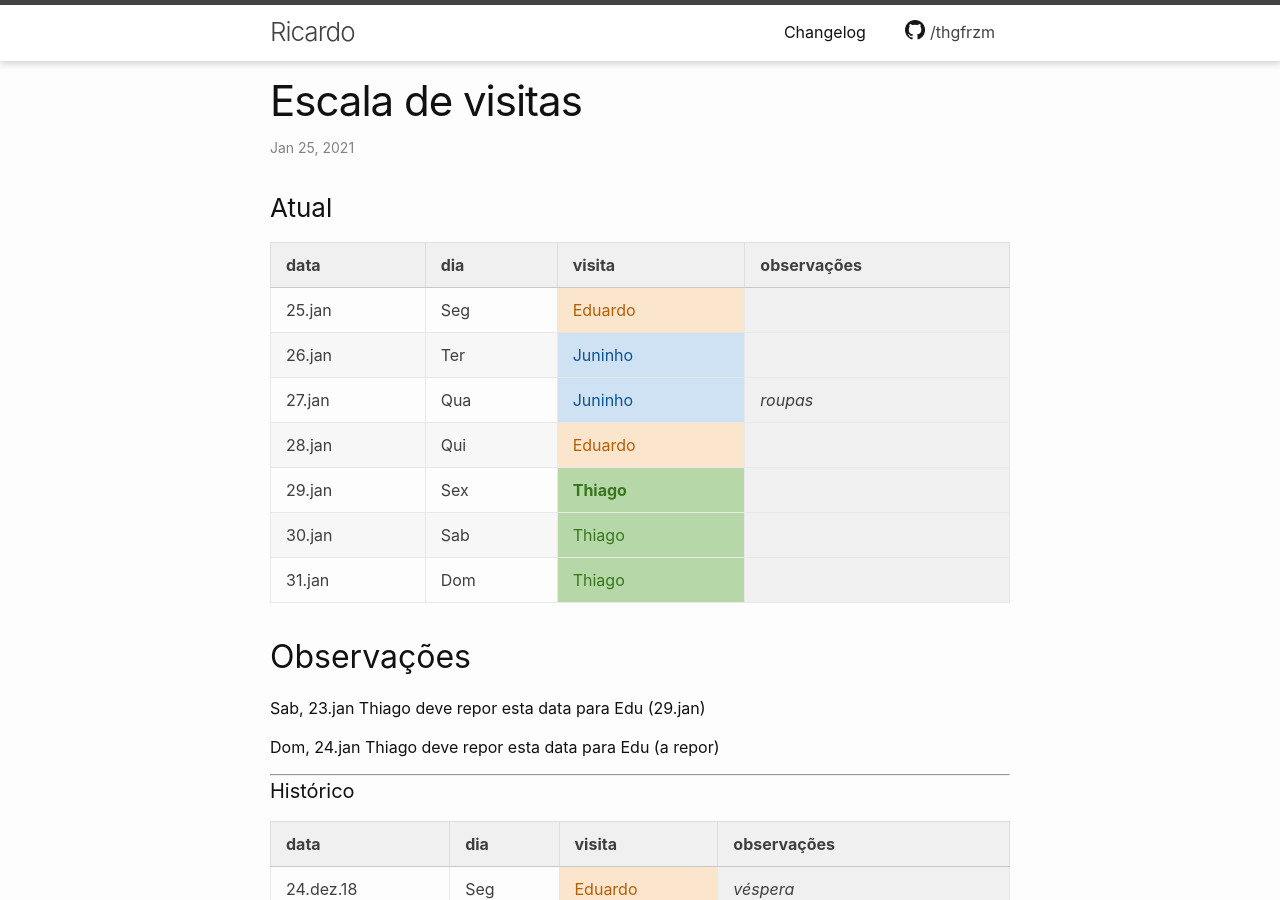
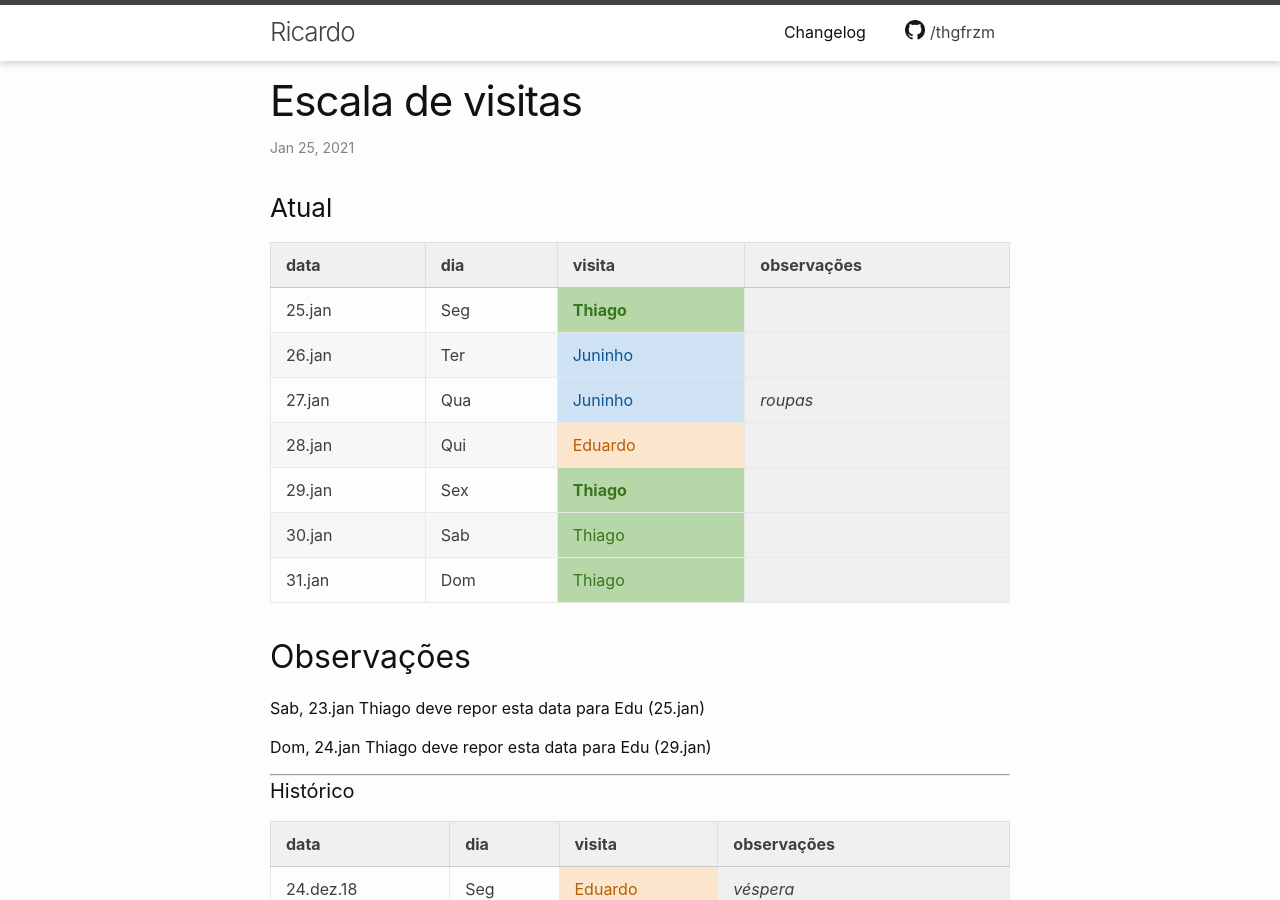
Before and after one commit to thgfrzm/ricardo, a Jekyll site: the page built from _posts/2018-12-23-escala-visitas.markdown, in a window 1280 px wide and 900 px high. Built offline with Jekyll 4.4.1, drawn with Linux system fonts in a browser that asks for light colours.

Commit message:
Update 2018-12-23-escala-visitas.markdown

```diff
--- a/_posts/2018-12-23-escala-visitas.markdown
+++ b/_posts/2018-12-23-escala-visitas.markdown
@@ -15,7 +15,7 @@ categories: agenda
 
 | data   | dia | visita     | observações |
 | ------ | --- | ---------- | ----------- |
-| 25.jan | Seg | Eduardo    |             |
+| 25.jan | Seg | **Thiago** |             |
 | 26.jan | Ter | Juninho    |             |
 | 27.jan | Qua | Juninho    | _roupas_    |
 | 28.jan | Qui | Eduardo    |             |
@@ -25,9 +25,9 @@ categories: agenda
 
 ## Observações
 
-Sab, 23.jan     Thiago deve repor esta data para Edu (29.jan)
+Sab, 23.jan     Thiago deve repor esta data para Edu (25.jan)
 
-Dom, 24.jan     Thiago deve repor esta data para Edu (a repor)
+Dom, 24.jan     Thiago deve repor esta data para Edu (29.jan)
 
 
 ---
```
